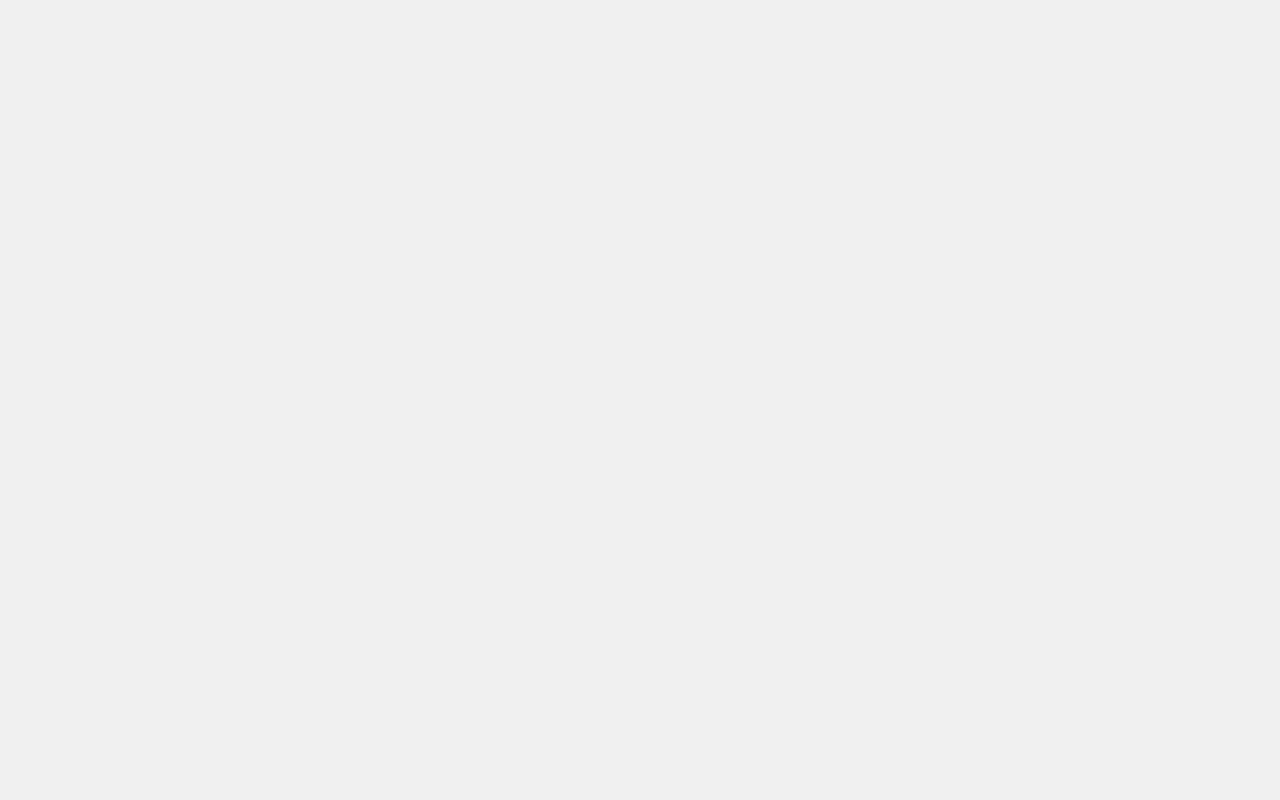
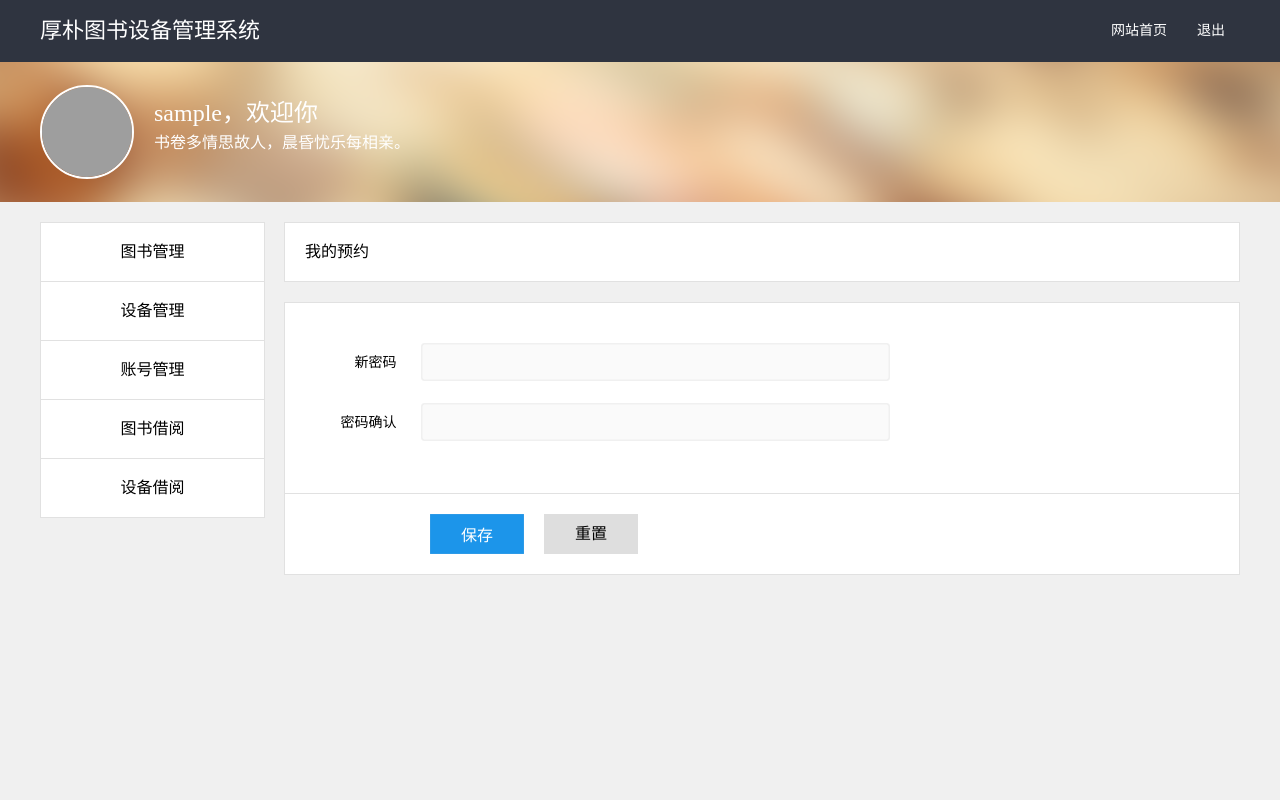
Before and after one commit to huruji/React-HopeLibrarySystem, a React (Create React App) app: page /user/reset in a window 1280 px wide. Shown: the top 800 px of the page. Built offline with nearby package versions, Linux system fonts and the light colour scheme; sample sign-in values are in the browser's storage; grey boxes are pictures that could not be loaded.

Commit message:
add resetpassword page

```diff
--- /dev/null
+++ b/src/Components/Form/PasswordReset.js
@@ -0,0 +1,5 @@
+import React from 'react';
+
+export default () => {
+
+}
--- /dev/null
+++ b/src/Containers/Public/ResetPassword.js
@@ -0,0 +1,27 @@
+import React, {Component} from 'react';
+import FormBtn from './../../Components/Form/FormBtn';
+
+class ResetPassword extends Component{
+  constructor(props) {
+    super(props);
+  }
+  render() {
+    return(
+      <section className="main-right-form floatfix">
+        <form action="">
+          <div className="form-group">
+            <label>新密码</label>
+            <input type="password"  id="reset-password"/>
+          </div>
+          <div className="form-group">
+            <label>密码确认</label>
+            <input type="password" id="config-password"/>
+          </div>
+          <FormBtn/>
+        </form>
+      </section>
+    )
+  }
+}
+
+export default ResetPassword;
--- /dev/null
+++ b/src/Containers/User/Reset.js
@@ -0,0 +1,58 @@
+import React, { Component } from 'react';
+import { connect } from 'react-redux';
+import { Redirect } from 'react-router-dom';
+import Header from './../../Components/Header/index';
+import Footer from './../../Components/Footer/index';
+import Banner from './../../Components/Banner/index';
+import Nav from './../../Components/Nav/index';
+import Aside from './../../Components/Aside';
+import UserConfig from './../../config/user';
+import ResetPassword from './../Public/ResetPassword';
+
+const navLinkList = UserConfig.nav.reservation;
+
+class User extends Component {
+  constructor(props) {
+    super(props);
+  }
+  render() {
+    console.log('props',this.props);
+    if(!this.props.logined) {
+      return (
+        <Redirect to="/user/login"/>
+      )
+    }
+    return(
+      <div>
+        <Header />
+        <Banner userName={this.props.userName} userImg={this.props.userImg}/>
+        <section className="main">
+          <div className="container clearfix">
+            <Aside list={UserConfig.aside}/>
+            <section className="main-right">
+              <Nav linkList={navLinkList}/>
+              <ResetPassword  url={this.props.match.url}/>
+            </section>
+          </div>
+        </section>
+        <Footer/>
+      </div>
+    )
+  }
+}
+
+const mapStateToProps = (state) => {
+  console.log(state);
+  return {
+    logined: state.Login.logined,
+    userImg: state.Login.usermsg.userImg,
+    userName: state.Login.usermsg.userName
+  }
+};
+
+const mapDispatchToProps = (dispatch) => {
+  return {
+
+  }
+};
+export default connect(mapStateToProps, mapDispatchToProps)(User);
--- a/src/Containers/User/UserInfo.js
+++ b/src/Containers/User/UserInfo.js
@@ -21,10 +21,12 @@ class UserInfo extends Component{
     }
   }
   componentDidMount() {
+    const self = this;
     get(userInfo).then(res => {
       if(res.code === 401) {
-
+        return self.props.logout();
       }
+      self.setState({...res.data});
     })
   }
   render() {
@@ -32,7 +34,8 @@ class UserInfo extends Component{
     const goupRadios = hopeGroup.map((item,index) => {
       return (
         <label className="radio-inline">
-          <input type="radio" className="" name="hopeGroup" value={item} checked={group===item} />
+          <input type="radio" className="" name="hopeGroup" key={index} checked={group===item} />
+          {item}
         </label>
       )
     });
--- a/src/router/index.js
+++ b/src/router/index.js
@@ -4,6 +4,7 @@ import Login from './../Containers/Login'
 import User from './../Containers/User'
 import Reservation from './../Containers/User/Reservation'
 import Modify from './../Containers/User/Modify'
+import Reset from './../Containers/User/Reset';
 
 class Routers extends Component {
   render() {
@@ -13,6 +14,7 @@ class Routers extends Component {
           <Route path="/user" exact component={User}/>
           <Route path="/user/reservation" exact component={Reservation}/>
           <Route path="/user/modify" exact component={Modify}/>
+          <Route path="/user/reset" exact component={Reset}/>
           <Route path="/user/login" component={Login}/>
           <Route path="/admin/login" component={Login}/>
         </Switch>
```
